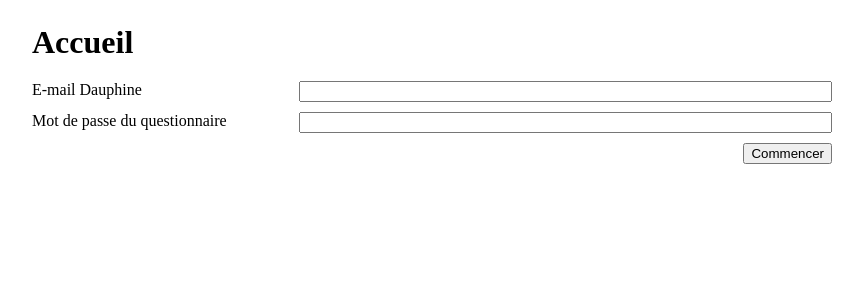
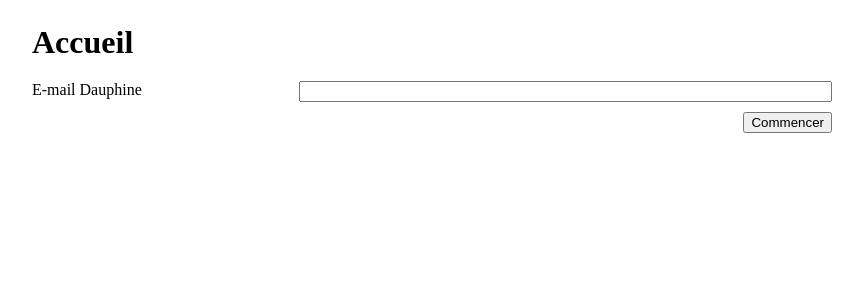
Before and after one commit to oliviercailloux/Exams, a Jekyll site: the page built from index.html, in a window 1280 px wide. Shown: the top 300 px of the page, without its empty margins (208-1071 px from the left). Built offline with Jekyll 4.4.1, drawn with Linux system fonts in a browser that asks for light colours; a script that is not in the unit is left out.

Commit message:
Hiding pw field for now

```diff
--- a/index.html
+++ b/index.html
@@ -12,8 +12,8 @@ extra_js:
 		<div class="form">
 			<label for="name">E-mail Dauphine</label>
 			<input type="text" id="name" name="name" required size="40" />
-			<label for="exam-password">Mot de passe du questionnaire</label>
-			<input type="text" id="exam-password" name="exam-password" required size="2" />
+			<label for="exam-password" hidden>Mot de passe du questionnaire</label>
+			<input type="text" id="exam-password" name="exam-password" required size="2" hidden />
 		</div>
 		<button type="button" id="start">Commencer</button>
 	</div>
```
